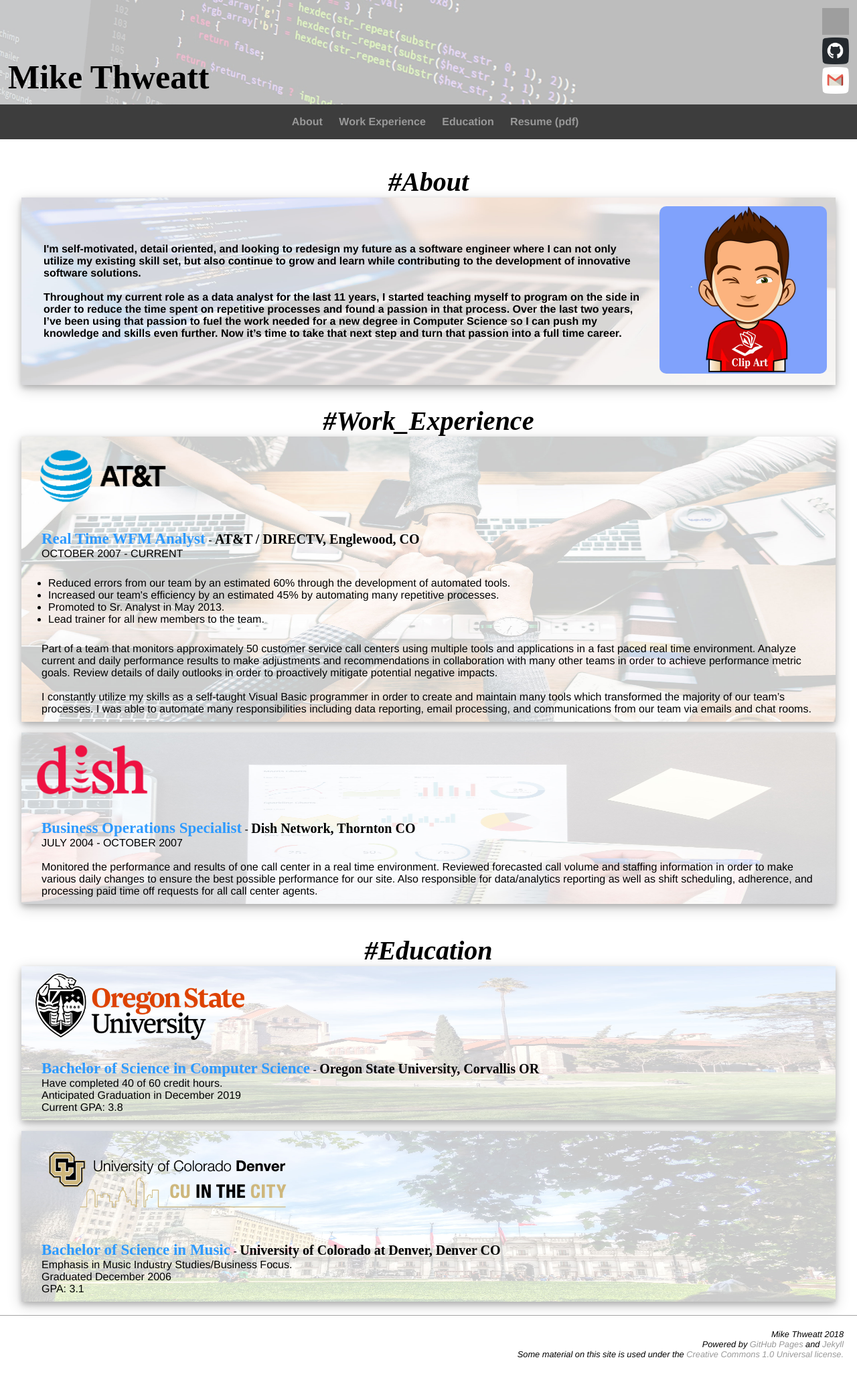
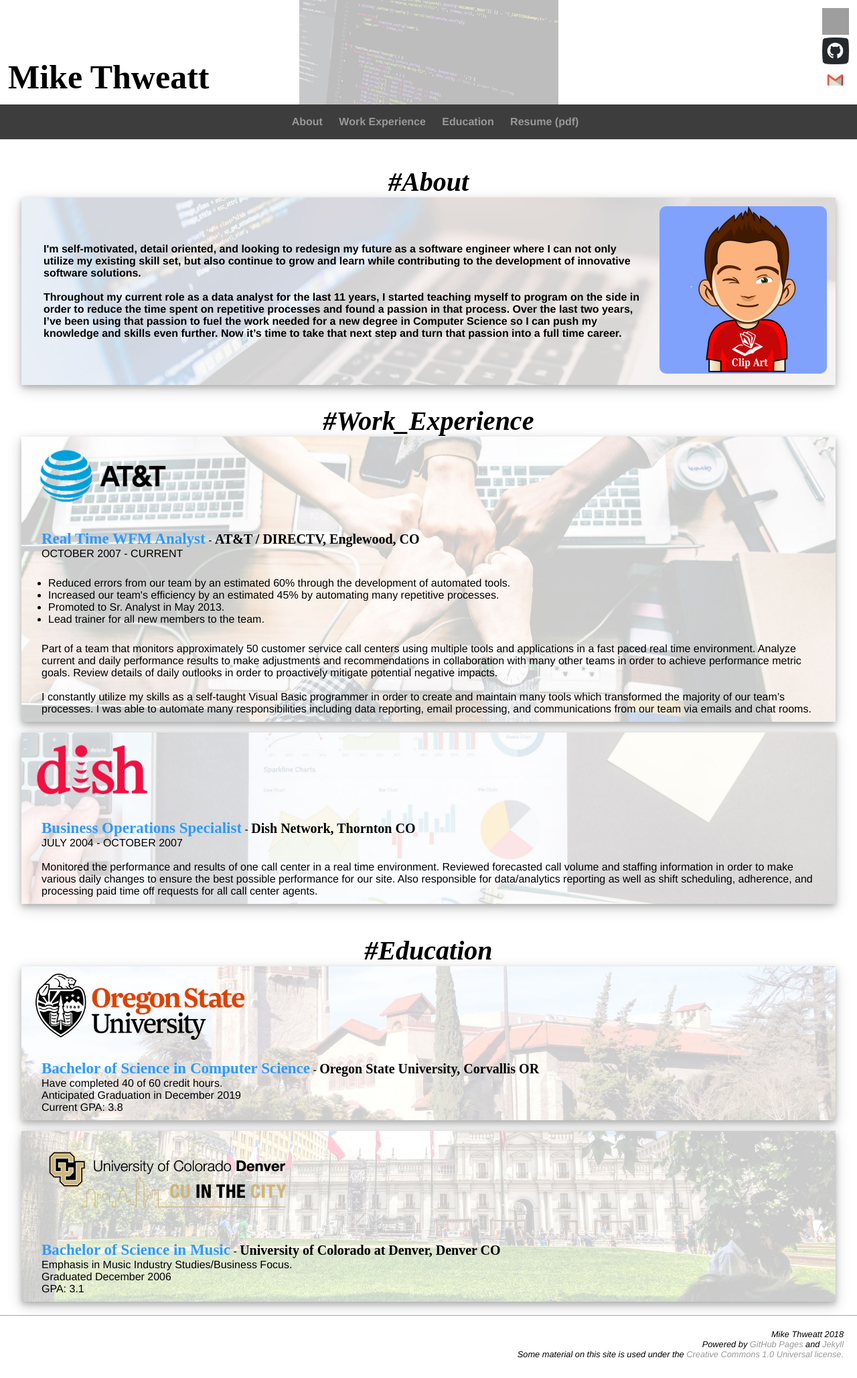
Before and after one commit to thweattm/thweattm.github.io, a Jekyll site: the page index.html, which Jekyll copies as it is, in a window 1280 px wide. Shown: the whole page at 67% size. Built offline with Jekyll 4.4.1, drawn with Linux system fonts in a browser that asks for light colours; grey boxes are pictures that could not be loaded.

Commit message:
Update main.css

```diff
--- a/css/main.css
+++ b/css/main.css
@@ -99,7 +99,7 @@
 	background-image: url("/pics/background_header.png");
 	background-position: center bottom;
 	background-repeat: no-repeat;
-	background-size: cover;
+	background-size: auto 100%;
 	position: fixed;
 	z-index: 1;
 	top: 0px;
@@ -119,7 +119,7 @@
 	margin-top: 10px;
 	background-position: center center;
 	background-repeat: no-repeat;
-	background-size: 100% 100%;
+	background-size: cover;
 	width:95%;
 	margin: 0 auto;
 	box-shadow: 0 4px 8px 0 rgba(0, 0, 0, 0.2), 0 6px 20px 0 rgba(0, 0, 0, 0.19);
```
